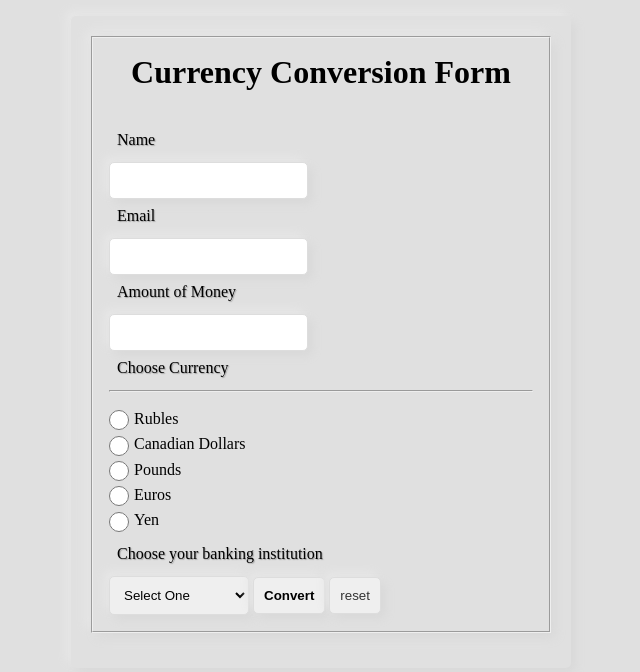
After one commit to Matthieu-ui/it261, a PHP site: page /weeks/week5/currency3.php in a window 1280 px wide. The commit adds this page. Shown: the top 672 px of the page, without its empty margins (319-959 px from the left). Run offline with PHP 8.4, Linux system fonts and the light colour scheme.

Commit message:
currency 1/2/3

```diff
--- a/weeks/styles/weekstyles.css
+++ b/weeks/styles/weekstyles.css
@@ -17,6 +17,38 @@ form{
     background: #e0e0e0;
     box-shadow:  5px 5px 10px #d9d9d9,
                  -5px -5px 10px #e7e7e7;
+}
+.error{
+    color: red;
+    font-size: 12px;
+    margin-top: 5px;
+}
+
+button{
+    padding: 10px;
+    border: 1px solid #ddd;
+    border-radius: 5px;
+    vertical-align: middle;
+    box-shadow:  5px 5px 10px #d9d9d9,
+                 -5px -5px 10px #e7e7e7;
+}
+button:active{
+    box-shadow: inset 2px 2px 2px #d9d9d9,
+                inset -2px -2px 2px #e7e7e7;
+}
+select{
+    padding: 10px;
+    border: 1px solid #ddd;
+    border-radius: 5px;
+    vertical-align: middle;
+    box-shadow:  5px 5px 10px #d9d9d9,
+    -5px -5px 10px #e7e7e7;
+}
+/* select hover active */
+select:hover{
+
+    box-shadow: inset 2px 2px 2px #d9d9d9,
+    inset -2px -2px 2px #e7e7e7;
 }
 
 form .form-group h1{
@@ -52,9 +84,21 @@ form .form-group input{
 }
 /* input focus */
 form .form-group input:focus{
-    box-shadow: inset 5px 5px 10px #d9d9d9,
-    inset -5px -5px 10px #e7e7e7;
+    box-shadow: inset 2px 2px 2px #d9d9d9,
+    inset -2px -2px 2px #e7e7e7;
 }
+
+/* input type submit*/
+input[type="submit"]{
+    color: rgb(0, 0, 0);
+    font-weight: bold;
+    cursor: pointer;
+    box-shadow:  5px 5px 10px #d9d9d9,
+    -5px -5px 10px #e7e7e7;
+
+}
+
+
 /* radio color */
 
 /* radio style */
--- /dev/null
+++ b/weeks/week5/currency3.php
@@ -0,0 +1,108 @@
+<!DOCTYPE html>
+<html lang="en">
+<head>
+    <meta charset="UTF-8">
+    <meta http-equiv="X-UA-Compatible" content="IE=edge">
+    <meta name="viewport" content="width=device-width, initial-scale=1.0">
+    <title>Currency 3 stick form</title>
+    <link href="../styles/weekstyles.css" rel="stylesheet">
+</head>
+<body>
+
+    <form action="<?php echo htmlspecialchars($_SERVER['PHP_SELF']); ?>" method="post">
+        <fieldset class="form-group">
+<!-- name, email, amount of money, choose currency, convert -->
+
+<h1>Currency Conversion Form</h1>
+
+<label>Name</label>
+<input type="text" name="name" value="<?php if(isset($_POST['name'])) echo htmlspecialchars($_POST['name']); ?>" id="name">
+<label>Email</label>
+<input type="text" name="email" value="<?php if(isset($_POST['email'])) echo htmlspecialchars($_POST['email']); ?>"id="email">
+<label>Amount of Money</label>
+<input type="number" name="amount" value="<?php if(isset($_POST['amount'])) echo htmlspecialchars($_POST['amount']); ?>" id="amount">
+<!-- radio/ different currency -->
+<label>Choose Currency</label>
+<hr/>
+<br/>
+<ul>
+<li><input type="radio" name="currency" value="0.02" <?php if(isset($_POST['currency']) && $_POST['currency'] == 0.02 ) echo 'checked="checked"';?> >Rubles</li>
+<li><input type="radio" name="currency" value="0.73" <?php if(isset($_POST['currency']) && $_POST['currency'] == 0.73 ) echo 'checked="checked"';?> >Canadian Dollars</li>
+<li><input type="radio" name="currency" value="1.16" <?php if(isset($_POST['currency']) && $_POST['currency'] == 1.16 ) echo 'checked="checked"';?> >Pounds</li>
+<li><input type="radio" name="currency" value="1.00" <?php if(isset($_POST['currency']) && $_POST['currency'] == 1.00 ) echo 'checked="checked"';?> >Euros</li>
+<li><input type="radio" name="currency" value="0.0068" <?php if(isset($_POST['currency']) && $_POST['currency'] == 0.0068 ) echo 'checked="checked"';?> >Yen</li>
+</ul>
+
+<label>Choose your banking institution</label>
+<select name="bank">
+<option value="" NULL <?php if(isset($_POST['bank']) && $_POST['bank'] == NULL) echo 'selected="unselected"'?>>Select One</option>
+<!-- list bank options -->
+<option value="Bank of America" <?php if(isset($_POST['bank']) && $_POST['bank'] == 'Bank of America') echo 'selected="selected"'?>>Bank of America</option>
+<option value="Chase Bank" <?php if(isset($_POST['bank']) && $_POST['bank'] == 'Chase Bank') echo 'selected="selected"'?>>Chase Bank</option>
+<option value="Wells Fargo"  <?php if(isset($_POST['bank']) && $_POST['bank'] == 'Wells Fargo') echo 'selected="selected"'?>>Wells Fargo</option>
+<option value="Citi Bank"  <?php if(isset($_POST['bank']) && $_POST['bank'] == 'Citi Bank') echo 'selected="selected"'?>>Citi Bank</option>
+<option value="US Bank"  <?php if(isset($_POST['bank']) && $_POST['bank'] == 'US Bank') echo 'selected="selected"'?>>US Bank</option>
+
+
+
+
+</select>
+<!-- submit -->
+<input type="submit" value="Convert">
+<!-- reset -->
+
+<button><a href="currency2.php">reset</a></button>
+        </fieldset>
+
+        <?php
+        //SERVER REQUEST METHOD
+        //ASK IF FIELD IS EMPTY
+        //IF EMPTY, DISPLAY ERROR MESSAGE
+        //IF NOT EMPTY, DISPLAY CONVERSION
+
+        if ($_SERVER['REQUEST_METHOD'] == 'POST') {
+            if(empty($_POST['name'])) {
+                echo '<p class="error">Please enter your name</p>';
+            }
+            if(empty($_POST['email'])) {
+                echo '<p class="error">Please enter your email</p>';
+            }
+            if(empty($_POST['amount'])) {
+                echo '<p class="error">Please enter an amount</p>';
+            }
+            if(empty($_POST['currency'])) {
+                echo '<p class="error">Please select a currency</p>';
+            }
+            if(empty($_POST['bank'])) {
+                echo '<p class="error">Please select a bank</p>';
+            }
+
+
+
+            } if (isset($_POST['name'], $_POST['email'], $_POST['amount'], $_POST['currency'], $_POST['bank'])) {
+                $name = $_POST['name'];
+                $email = $_POST['email'];
+                // floatval() converts a string to a float
+                // $amount = $_POST['amount'];
+                $amount = floatval($_POST['amount']);
+                $currency = $_POST['currency'];
+                $bank = $_POST['bank'];
+                //conversion to 2 decimal places
+                $conversion = number_format($amount * $currency, 2);
+
+                //don't display unless all fields are filled out
+
+                if(!empty($name) && !empty($email) && !empty($amount) && !empty($currency) && !empty($bank))
+
+                echo '
+                <div class="box">
+                <p>Hi <b>' . $name . '</b>,<br/><br/> Your currency conversion is <b>$' . $conversion . '</b> American dollars and we will be emailing you at <b>'.$email.'</b> with more information regarding this conversion, as well as depositing your funds at <b>'.$bank.'.</b><br/><br/>Thank you!</p>
+                </div>';
+
+            }
+
+
+        ?>
+    </form>
+</body>
+</html>
```
Also changed, not shown: src/components/assignments.php (+7 -0 lines), weeks/week5/calculatingForm.php (added, +56 -0 lines), weeks/week5/currency2.php (added, +101 -0 lines).
